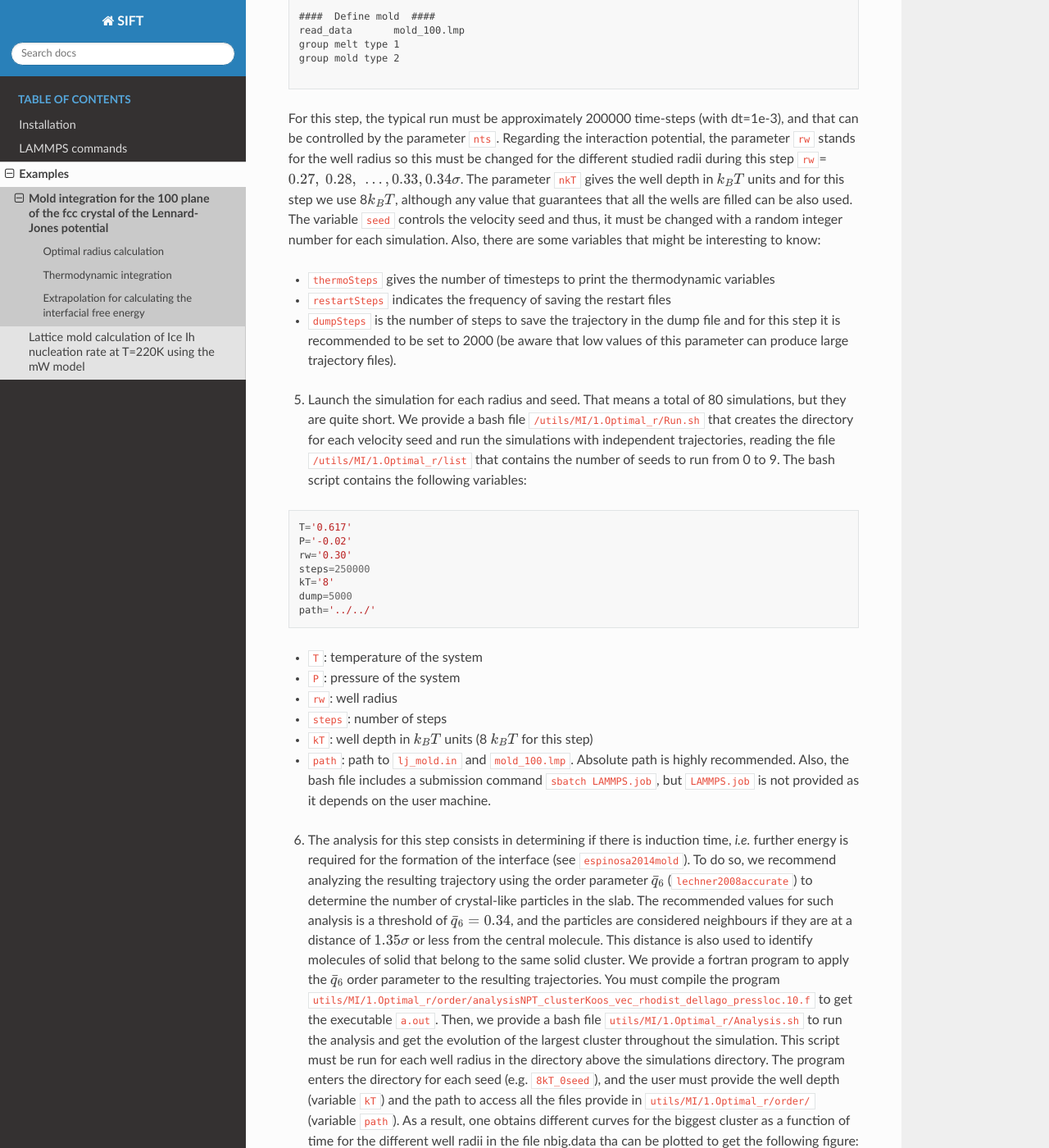
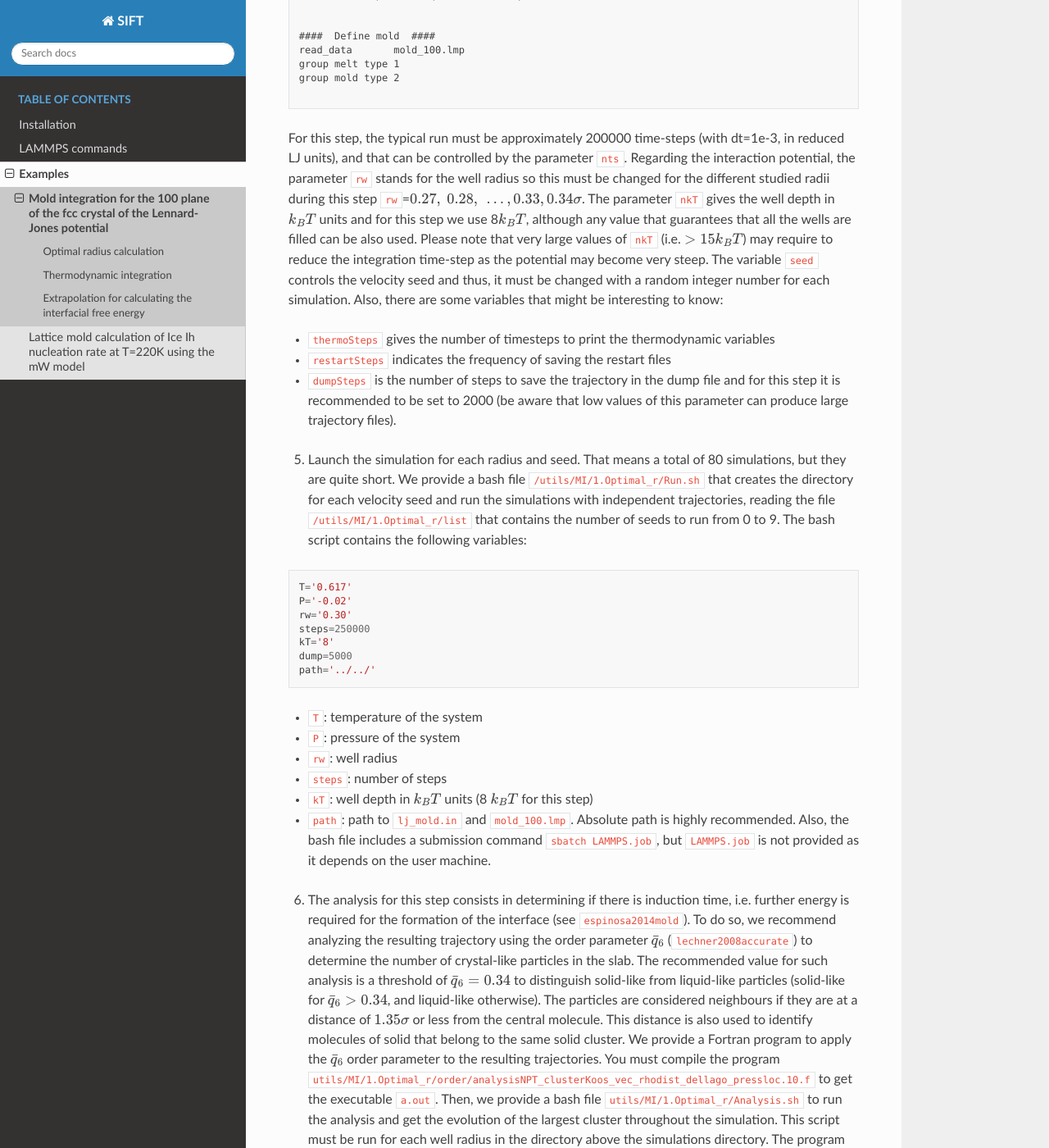
Before and after one commit to AndresRTejedor/Mold, a Sphinx documentation site: the page built from docs/source/example_MI_lj.md, in a window 1280 px wide and 1400 px high, scrolled down 2068 px. Shown: the whole window at 82% size. Built offline with Sphinx 7.4.7 and the Read the Docs theme 2.0.0, drawn with Linux system fonts in a browser that asks for light colours; cross-references to code outside the pages are shown as plain code; some of the changed text lies outside the part shown.

Commit message:
Update example_MI_lj.md

````diff
--- a/docs/source/example_MI_lj.md
+++ b/docs/source/example_MI_lj.md
@@ -13,7 +13,7 @@
   $\gamma(r_{w,0}>r_w)$.
 4. Extrapolation of the interfacial free energy to the optimal radius $r_{w,0}$.
 
-The configuration (step 1) can be easily created using the bulk liquid and crystal configurations at the corresponding $(p,T)$ conditions. In this example, we provide the system data file for the plane 100 of the fcc crystal lattice for a LJ system containing 98 wells and 1960 in fluid particles at $T^\ast=0.617$ and $p^\ast=-0.02$.
+The configuration (step 1) can be easily created using the bulk liquid and crystal configurations at the corresponding $(p,T)$ conditions. In this example, we provide the system data file for the plane 100 of the fcc crystal lattice for a LJ system containing 98 wells (blue particles) and 1960 in fluid particles (green) at $T^\ast=0.617$ and $p^\ast=-0.02$.
 The following figure shows a 2D projection of the configuration file:
 
 ![Step-1](../figs/Fig1.png "Conf_MI")
@@ -62,9 +62,10 @@
 group mold type 2
 
 ```
-For this step, the typical run must be approximately 200000 time-steps (with dt=1e-3), and that can be controlled by the parameter `nts`.
+For this step, the typical run must be approximately 200000 time-steps (with dt=1e-3, in reduced LJ units), and that can be controlled by the parameter `nts`.
 Regarding the interaction potential, the parameter `rw` stands for the well radius so this must be changed for the different studied radii during this step `rw`=$0.27,\ 0.28,\ \ldots,0.33,0.34\sigma$.
 The parameter `nkT` gives the well depth in $k_{B}T$ units and for this step we use 8$k_BT$, although any value that guarantees that all the wells are filled can be also used.
+Please note that very large values of `nkT` (i.e. $>15k_BT$) may require to reduce the integration time-step as the potential may become very steep.
 The variable `seed` controls the velocity seed and thus, it must be changed with a random integer number for each simulation.
 Also, there are some variables that might be interesting to know:
 - `thermoSteps` gives the number of timesteps to print the thermodynamic variables
@@ -92,10 +93,10 @@
 Also,  the bash file includes a submission command `sbatch LAMMPS.job`, but `LAMMPS.job` is not provided as it depends on the user machine.
 
 
-6. The analysis for this step consists in determining if there is induction time, *i.e.* further energy is required for the formation of the interface (see {footcite:t}`espinosa2014mold`).
+6. The analysis for this step consists in determining if there is induction time, i.e. further energy is required for the formation of the interface (see {footcite:t}`espinosa2014mold`).
 To do so, we recommend analyzing the resulting trajectory using the order parameter ${\bar{q}}_6$ ({footcite:t}`lechner2008accurate`) to determine the number of crystal-like particles in the slab.
-The recommended values for such analysis is a threshold of ${\bar{q}}_6=0.34$, and the particles are considered neighbours if they are at a distance of $1.35\sigma$ or less from the central molecule. This distance is also used to identify molecules of solid that belong to the same solid cluster.
-We provide a fortran program to apply the ${\bar{q}}_6$ order parameter to the resulting trajectories. You must compile the program `utils/MI/1.Optimal_r/order/analysisNPT_clusterKoos_vec_rhodist_dellago_pressloc.10.f` to get the executable `a.out`.
+The recommended value for such analysis is a threshold of ${\bar{q}}_6=0.34$ to distinguish solid-like from liquid-like particles (solid-like for ${\bar{q}}_6>0.34$, and liquid-like otherwise). The particles are considered neighbours if they are at a distance of $1.35\sigma$ or less from the central molecule. This distance is also used to identify molecules of solid that belong to the same solid cluster.
+We provide a Fortran program to apply the ${\bar{q}}_6$ order parameter to the resulting trajectories. You must compile the program `utils/MI/1.Optimal_r/order/analysisNPT_clusterKoos_vec_rhodist_dellago_pressloc.10.f` to get the executable `a.out`.
 Then, we provide a bash file `utils/MI/1.Optimal_r/Analysis.sh` to run the analysis and get the evolution of the largest cluster throughout the simulation. This script must be run for each well radius in the directory above the simulations directory.
 The program enters the directory for each seed (e.g. `8kT_0seed`), and the user must provide the well depth (variable `kT`) and the path to access all the files provide in `utils/MI/1.Optimal_r/order/` (variable `path`).
 As a result, one obtains different curves for the biggest cluster as a function of time for the different well radii in the file nbig.data tha can be plotted to get the following figure:
````
